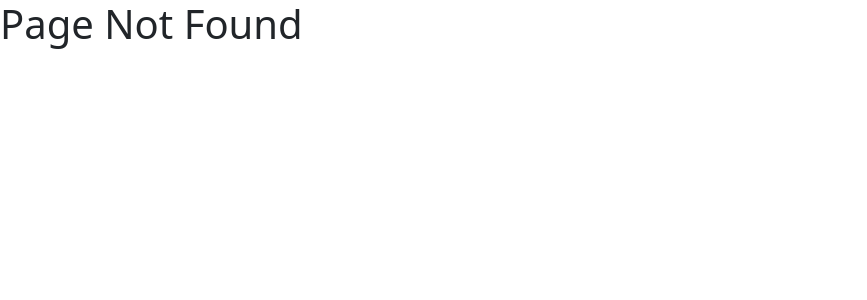
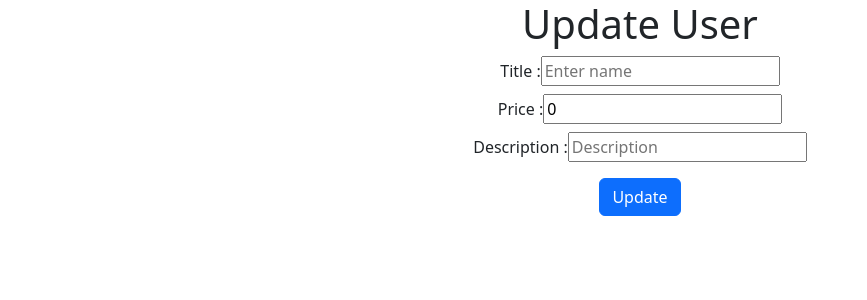
Before and after one commit to boopathi186/React-master, a React (Create React App) app: page /userProfile/update/1 in a window 1280 px wide. Before the commit this address had no page. Shown: the top 300 px of the page, without its empty margins (0-867 px from the left). Built offline with nearby package versions, Linux system fonts and the light colour scheme.

Commit message:
Fix : Update And Delete

```diff
--- a/package.json
+++ b/package.json
@@ -15,6 +15,7 @@
     "react-dom": "^18.3.1",
     "react-router-dom": "^6.24.1",
     "react-scripts": "5.0.1",
+    "react-toastify": "^10.0.5",
     "web-vitals": "^2.1.4"
   },
   "scripts": {
--- a/src/App.js
+++ b/src/App.js
@@ -8,6 +8,8 @@ import Home from './Components/Pages/Home';
 import NotFound from './Components/Pages/NotFound';
 import UserProfile from './Components/Pages/UserProfile';
 import UserInfo from './Components/Pages/User';
+import Create from './Components/Pages/CreateUser';
+import Update from './Components/Pages/Update';
 
 function App() {
   return (
@@ -24,6 +26,8 @@ function App() {
             <Route path='*' element={<NotFound/>}></Route>
             <Route path='/userProfile' element={<UserProfile/>}></Route>
             <Route path='/userProfile/:userId' element={<UserInfo/>}></Route>
+            <Route path='/userprofile/create' element={<Create/>}></Route>
+            <Route path='/userProfile/update/:id' element={<Update/>}></Route>
           </Routes>
 
       </Router>
--- /dev/null
+++ b/src/Components/Pages/CreateUser.js
@@ -0,0 +1,62 @@
+import axios from "axios";
+import { useState } from "react";
+import { Button} from "react-bootstrap";
+import { useNavigate } from "react-router-dom";
+
+
+const Create = () => {
+    const navigate = useNavigate();
+    const [info, SetInfo] = useState(
+        {
+            title: "", price: "", description: "", images: ['https://pixabay.com/vectors/apparel-clothe-clothing-polo-golf-162192/'],
+            categoryId: 1
+        }
+    );
+    const handlChange = (event) => {
+        //    const {id,value}=event.target;
+        SetInfo({
+            ...info,
+            [event.target.name]: event.target.value
+
+        });
+    }
+
+    const postData = () => {
+        axios.post('https://api.escuelajs.co/api/v1/products', {
+            title: info.title,
+            price: (info.price),
+            description: info.description,
+            images: info.images,
+            categoryId: 1
+        })
+            .then(response => {
+                console.log(response.data);
+            })
+            .catch(error => {
+                console.error("There was an error!", error);
+            });
+        navigate('/userProfile');
+    }
+    return (
+        <div className="text-center ">
+            <div className="mb-2"><h1>Create User</h1></div>
+            <form className="">
+                <div className="mt-2 ">
+                    <label>Title :</label>
+                    <input type='text' placeholder="Enter name" name="title" onChange={handlChange} value={info.title} />
+                </div>
+                <div className="mt-2 ">
+                    <label>Price :</label>
+                    <input type='Number' placeholder="Enter price" name="price" onChange={handlChange} value={info.price} />
+                </div>
+                <div className="mt-2 mb-3">
+                    <label>Description :</label>
+                    <input type='text' placeholder="Description" name="description" onChange={handlChange} value={info.description} />
+                </div>
+
+                <Button onClick={postData} >Add Product</Button>
+            </form>
+        </div>
+    );
+}
+export default Create;
--- /dev/null
+++ b/src/Components/Pages/Update.js
@@ -0,0 +1,58 @@
+
+import axios from "axios";
+import { useState } from "react";
+import { Button,  } from "react-bootstrap";
+import { useNavigate, useParams } from "react-router-dom";
+
+
+const Update= () => {
+    const {id}=useParams();
+    const navigate = useNavigate();
+    const [info, SetInfo] = useState(
+        {
+            title: "", price: 0, description: "",
+        }
+    );
+    const handlChange = (event) => {
+        //    const {id,value}=event.target;
+        SetInfo({
+            ...info,
+            [event.target.name]: event.target.value
+
+        });
+    }
+
+    const putData = () => {
+        axios.put(`https://api.escuelajs.co/api/v1/products/${id}`, info)
+            .then(response => {
+                SetInfo(response.info)
+                console.log(response.data);
+            })
+            .catch(error => {
+                console.error("There was an error!", error);
+            });
+        navigate('/userProfile');
+    }
+    return (
+        <div className="text-center ">
+            <div className="mb-2"><h1>Update User</h1></div>
+            <form className="">
+                <div className="mt-2 ">
+                    <label>Title :</label>
+                    <input type='text' placeholder="Enter name" name="title" onChange={handlChange} value={info.title} />
+                </div>
+                <div className="mt-2 ">
+                    <label>Price :</label>
+                    <input type='Number' placeholder="Enter price" name="price" onChange={handlChange} value={info.price} />
+                </div>
+                <div className="mt-2 mb-3">
+                    <label>Description :</label>
+                    <input type='text' placeholder="Description" name="description" onChange={handlChange} value={info.description} />
+                </div>
+
+                <Button onClick={putData} >Update</Button>
+            </form>
+        </div>
+    );
+}
+export default Update;
--- a/src/Components/Pages/User.js
+++ b/src/Components/Pages/User.js
@@ -1,7 +1,6 @@
 import { useParams } from "react-router-dom";
 import Sidebar from "../Sidebar/sidebar";
 import Header from "../Header/Header";
-import Users from "./UserProfile";
 import axios from "axios";
 import { useEffect, useState } from "react";
 const UserInfo = () => {
@@ -36,7 +35,10 @@ const UserInfo = () => {
                     <div className="row border-bottom border-secondary border-opacity-25 text-end p-0 m-0 d-lg-block d-none">
                         <Header />
                     </div>
+
+
                     {/* To print details of the user */}
+
                     <div className="text-center">
                         <h2 className="text-center text-danger mt-5">Product Details</h2>
                         <h3>{user.title}</h3>
--- a/src/Components/Pages/UserProfile.js
+++ b/src/Components/Pages/UserProfile.js
@@ -3,10 +3,9 @@ import Edit from '../Assets/Edit.png';
 import { Link } from "react-router-dom";
 import Header from "../Header/Header";
 import Sidebar from "../Sidebar/sidebar";
-import Usersdetail from "./Usersdata";
 import { useEffect, useState } from 'react';
 import axios from 'axios';
-import { Button, Spinner, Table } from "react-bootstrap";
+import { Button, Spinner, Table, Toast, ToastBody } from "react-bootstrap";
 const Users = () => {
   const [data, setData] = useState([]);
   const [loading, setLoading] = useState(true);
@@ -16,6 +15,7 @@ const Users = () => {
       .then(response => {
         setData(response.data);
         setLoading(false);
+
       })
       .catch(error => {
         setError(error);
@@ -23,12 +23,14 @@ const Users = () => {
       });
   }, []);
 
-  // const onDelete = (id) => {
-  //   axios.delete('https://api.escuelajs.co/api/v1/products')
-  //   .then(() => {
-  //     setData();
-  //   })
-  //   }
+  const onDelete = (id) => {
+    axios.delete(`https://api.escuelajs.co/api/v1/products/${id}`)
+      .then(() => {
+
+        setData(data.filter(product => product.id !== id));
+
+      })
+  }
   if (loading)
     return <h4 className="d-flex mt-5 justify-content-center align-items-center vh-100"><Spinner animation="border" variant="danger" /></h4>
   if (error) return <p>Error Fetching data: {error}</p>
@@ -47,11 +49,18 @@ const Users = () => {
           </div>
           {/* To iterate the user details using map*/}
 
+
+
           <div className="row  m-0 mt-4 ">
 
             <div>
               <Table striped bordered>
                 <thead>
+
+                  {/* Post Button */}
+                  <Link to="/userprofile/create">
+                    <Button className='bg-danger text-white' variant='none'> + Create user</Button>
+                  </Link>
                   <tr>
                     <th className='text-danger'>#id</th>
                     <th className='text-danger'>Products</th>
@@ -64,13 +73,14 @@ const Users = () => {
                 <tbody>
                   {data.map(data => (
 
-                <tr key = {data.id}>
-                  <td>  <Link className="text-decoration-none text-dark" to={`/userProfile/${data.id}`}>{data.id}</Link></td>
+                    <tr key={data.id}>
+                      <td>   <Link className="text-decoration-none text-dark" to={`/userProfile/${data.id}`}>{data.id}</Link></td>
                       <td>  <Link className="text-decoration-none   " to={`/userProfile/${data.id}`}>{data.title}</Link></td>
                       <td>  <Link className="text-decoration-none  text-dark " to={`/userProfile/${data.id}`}>{data.price}</Link> </td>
                       <td>  <Link className="text-decoration-none  text-dark " to={`/userProfile/${data.id}`}>{data.creationAt}</Link> </td>
-                  <td className='text-center'> <Button variant='none'><Link to={'/userprofile/'}></Link><img  src={Delete} width={15} height={15} alt='delete_img'></img></Button></td>
-                  <td className='text-center'> <img  src={Edit} width={15} height={15} alt='delete_img'></img></td>
+                      <td className='text-center'> <Button onClick={()=>onDelete(data.id)} variant='none'><Link to={'/userProfile'}>
+                      </Link><img src={Delete} width={15} height={15} alt='delete_img'></img></Button></td>
+                      <td className='text-center'> <Link to={`/userProfile/update/${data.id}`}> <img src={Edit} width={15} height={15} alt='delete_img'></img></Link> </td>
                     </tr>
                   ))}
                 </tbody>
@@ -80,6 +90,7 @@ const Users = () => {
           </div>
         </div>
       </div>
+
     </div>
   );
 }
```
Also changed, not shown: 1 other file (tests, documents, lock files or other folders). Lines whose indentation alone changed are shown as unchanged.
